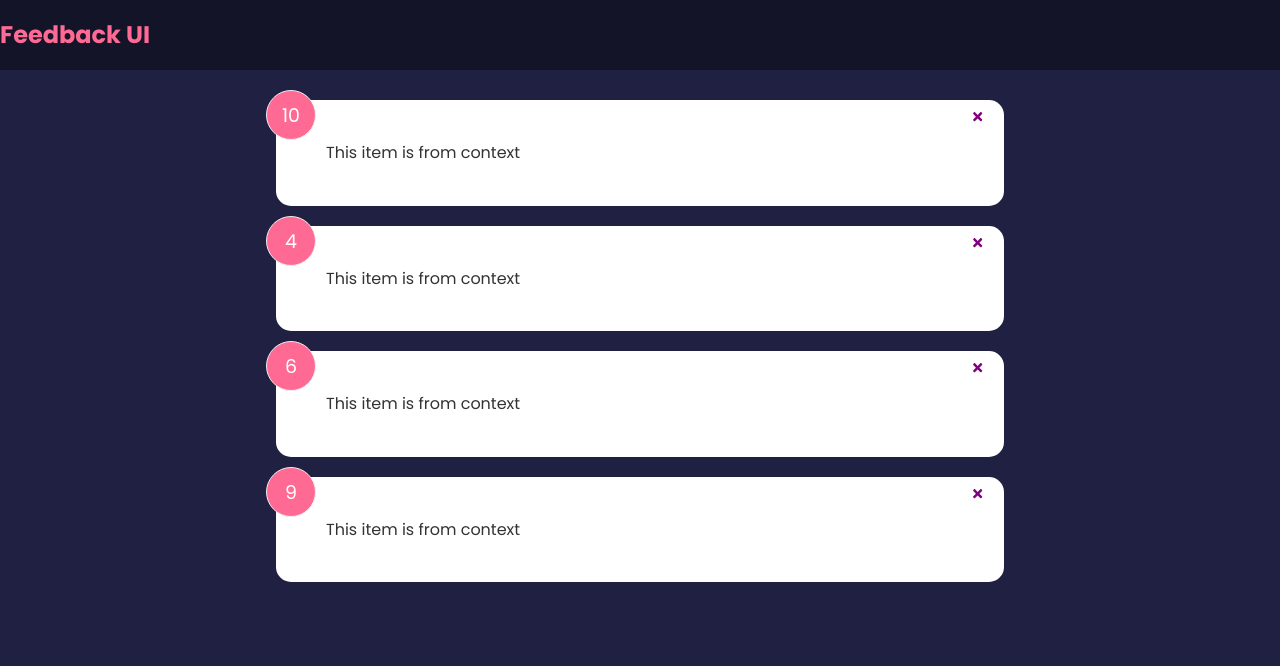
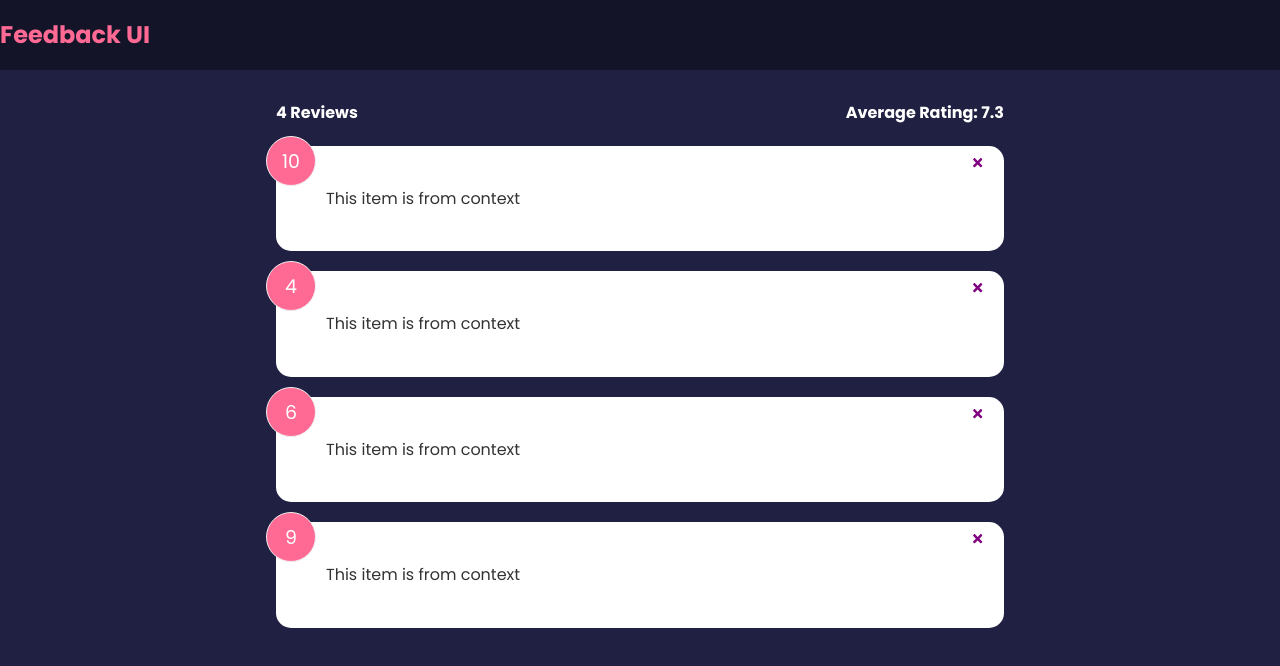
Before and after one commit to Frostblazer/feedback-app, a React (Create React App) app: page / in a window 1280 px wide. Shown: the top 666 px of the page. Built offline with nearby package versions, Linux system fonts and the light colour scheme.

Commit message:
Added feedback stats component

```diff
--- a/src/App.js
+++ b/src/App.js
@@ -1,6 +1,7 @@
 import { useState } from "react";
 import Header from "./components/Header";
 import FeedbackData from "./data/feedbackdata";
+import FeedbackStats from "./components/FeedbackStats";
 
 import FeedbackList from "./components/FeedbackList";
 
@@ -17,6 +18,7 @@
     <>
       <Header />
       <div className="container">
+        <FeedbackStats feedback={feedback} />
         <FeedbackList feedback={feedback} handleDelete={deleteFeedback} />
       </div>
     </>
--- /dev/null
+++ b/src/components/FeedbackStats.jsx
@@ -0,0 +1,24 @@
+import React from "react";
+import PropTypes from "prop-types";
+
+function FeedbackStats({ feedback }) {
+  let average =
+    feedback.reduce((acc, cur) => {
+      return acc + cur.rating;
+    }, 0) / feedback.length;
+
+  average = average.toFixed(1).replace(/[.,]0$/, "");
+
+  return (
+    <div className="feedback-stats">
+      <h4>{feedback.length} Reviews</h4>
+      <h4>Average Rating: {isNaN(average) ? 0 : average}</h4>
+    </div>
+  );
+}
+
+FeedbackStats.propTypes = {
+  feedback: PropTypes.array.isRequired,
+};
+
+export default FeedbackStats;
```
